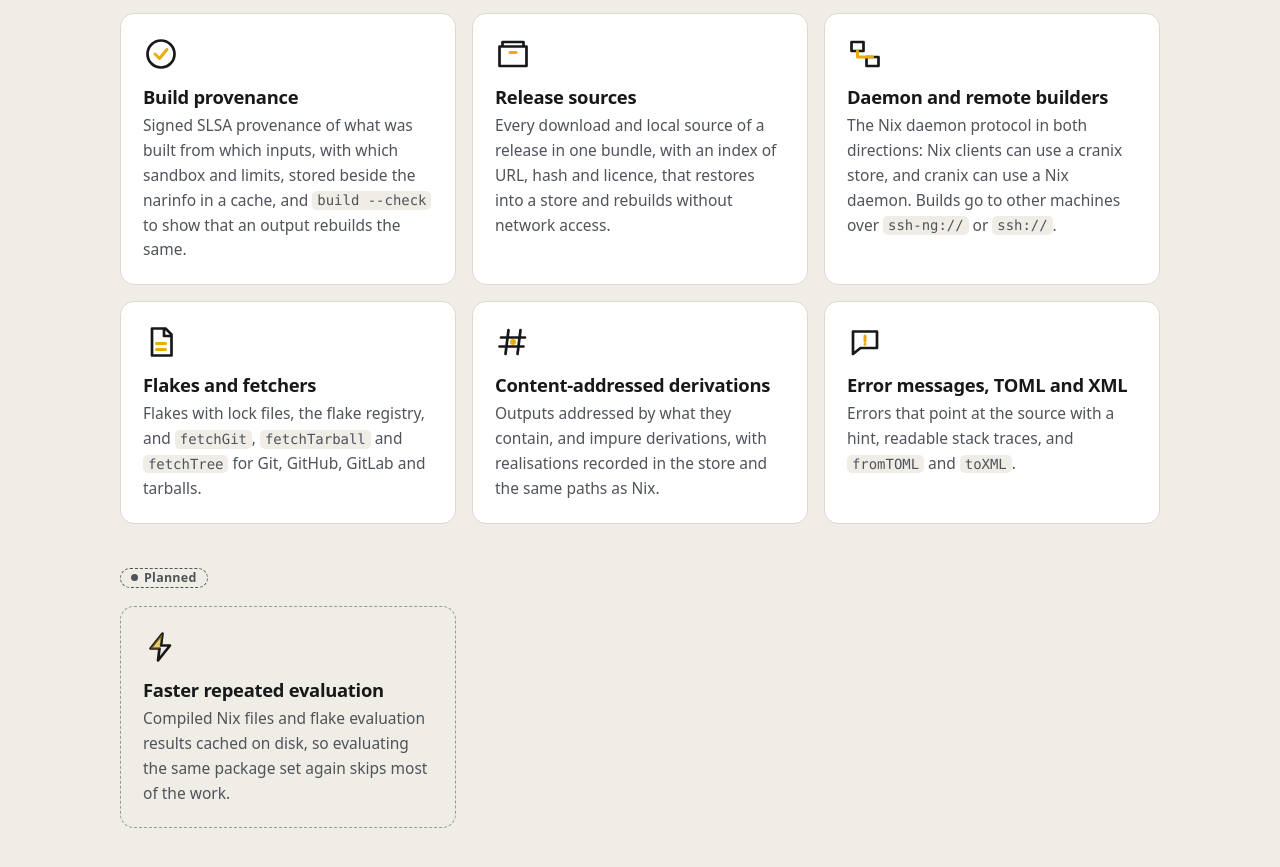
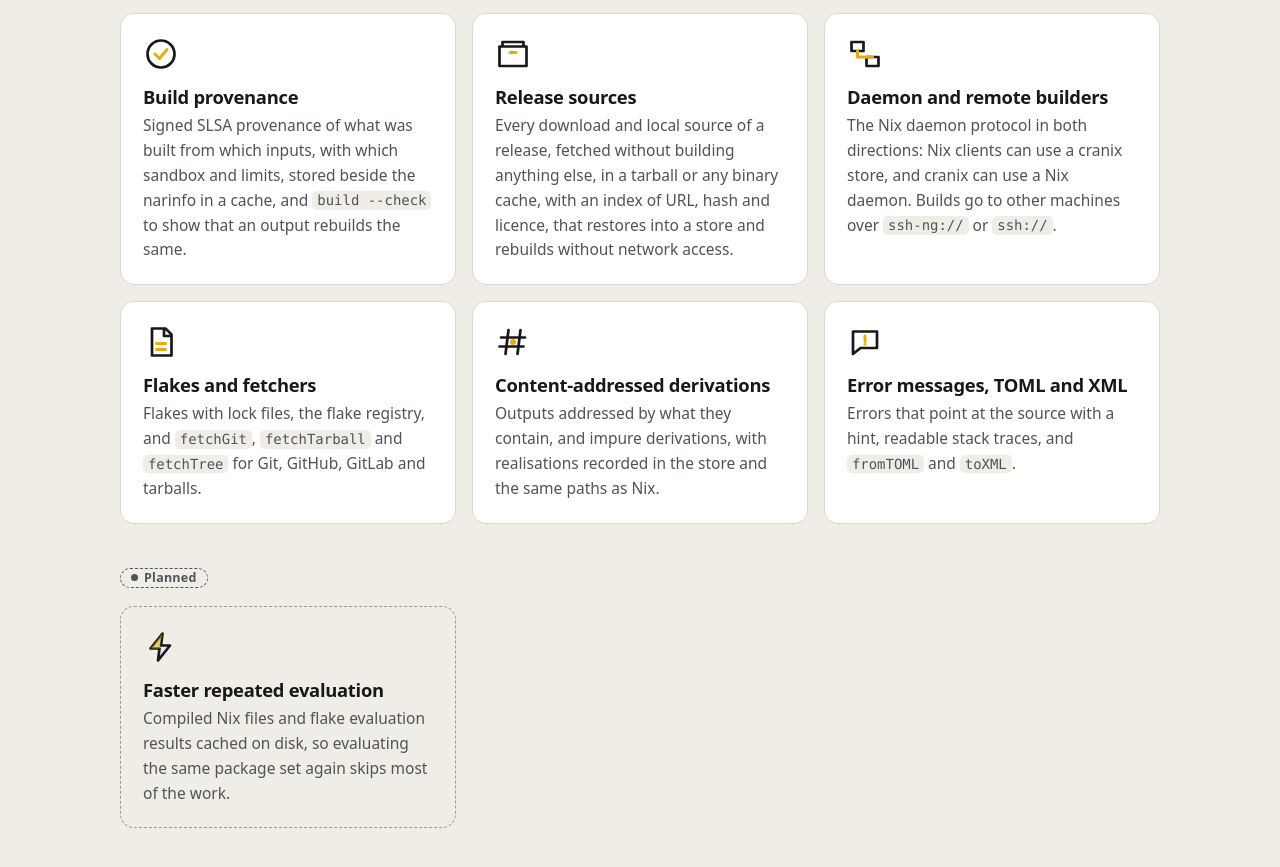
Before and after one commit to tmmy-cc/cranix, a plain HTML site: page site/index.html in a window 1280 px wide. Shown: the part 4056-4923 px from the top of the page. Drawn offline with Linux system fonts and the light colour scheme.

Commit message:
docs: describe fetch-only source bundles in caches

```diff
--- a/site/index.html
+++ b/site/index.html
@@ -273,7 +273,7 @@
                             <li class="feature reveal">
                                 <svg class="feature-icon" viewBox="0 0 24 24" aria-hidden="true" focusable="false"><path d="M3 7h18v13H3zM5 4h14v3H5z" fill="none" stroke="currentColor" stroke-width="1.8" stroke-linejoin="round"/><path class="accent" d="M10 11h4" fill="none" stroke="currentColor" stroke-width="2" stroke-linecap="round"/></svg>
                                 <h3>Release sources</h3>
-                                <p>Every download and local source of a release in one bundle, with an index of URL, hash and licence, that restores into a store and rebuilds without network access.</p>
+                                <p>Every download and local source of a release, fetched without building anything else, in a tarball or any binary cache, with an index of URL, hash and licence, that restores into a store and rebuilds without network access.</p>
                             </li>
                             <li class="feature reveal">
                                 <svg class="feature-icon" viewBox="0 0 24 24" aria-hidden="true" focusable="false"><path d="M3 4h8v6H3zM13 14h8v6h-8z" fill="none" stroke="currentColor" stroke-width="1.8" stroke-linejoin="round"/><path class="accent" d="M7 10v4h10" fill="none" stroke="currentColor" stroke-width="2" stroke-linecap="round" stroke-linejoin="round"/></svg>
```
Also changed, not shown: 2 other files.
